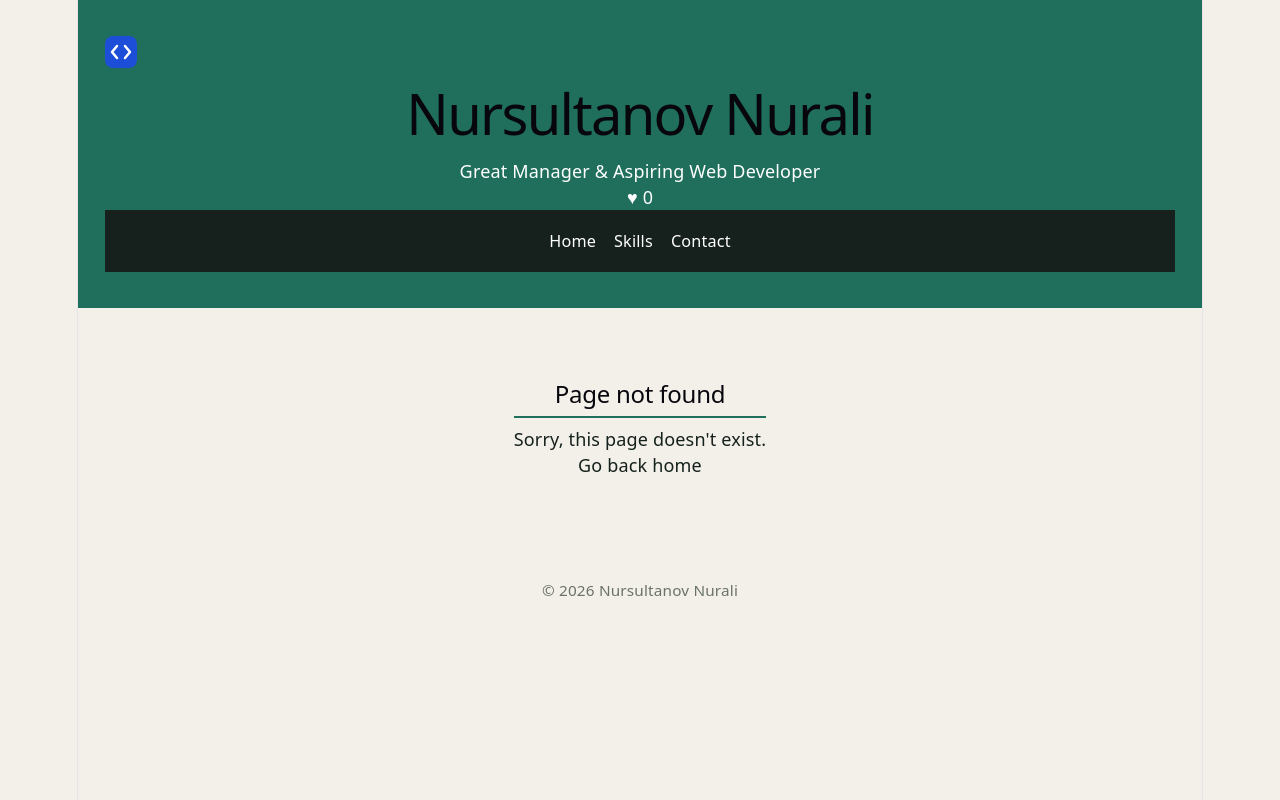
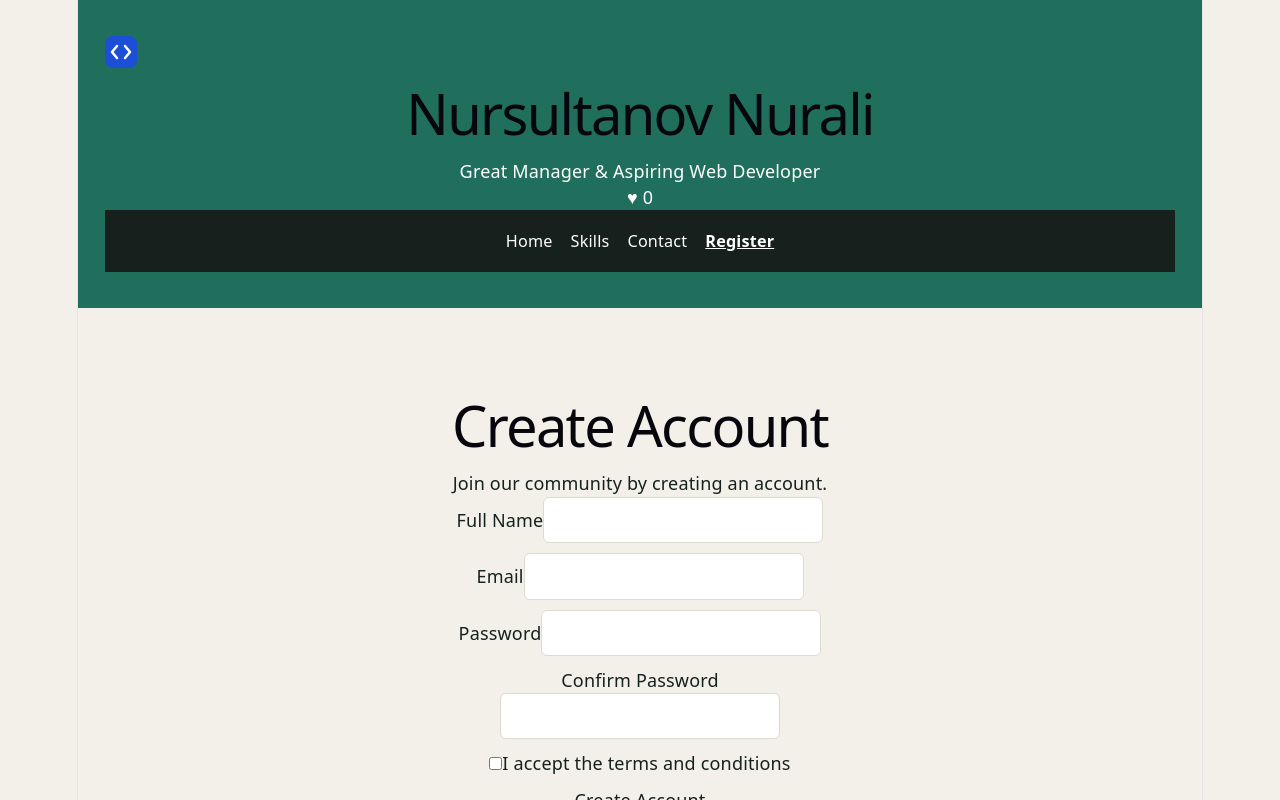
Before and after one commit to nrsltanovnrali-byte/iwamad-practice, a React (Vite) app: page /register in a window 1280 px wide. Before the commit this address had no page. Shown: the top 800 px of the page. Built offline with nearby package versions, Linux system fonts and the light colour scheme.

Commit message:
Week 06: registration form and validation tests

```diff
--- a/src/App.tsx
+++ b/src/App.tsx
@@ -3,6 +3,7 @@ import Layout from './components/Layout';
 import HomePage from './pages/HomePage';
 import SkillsPage from './pages/SkillsPage';
 import ContactPage from './pages/ContactPage';
+import RegisterPage from './pages/RegisterPage';
 import NotFoundPage from './pages/NotFoundPage';
 import './style.css';
 
@@ -13,6 +14,7 @@ function App() {
         <Route index element={<HomePage />} />
         <Route path="skills" element={<SkillsPage />} />
         <Route path="contact" element={<ContactPage />} />
+        <Route path="register" element={<RegisterPage />} />
         <Route path="*" element={<NotFoundPage />} />
       </Route>
     </Routes>
--- a/src/components/Header.tsx
+++ b/src/components/Header.tsx
@@ -39,6 +39,10 @@ function Header({
           <NavLink to="/contact" className={({ isActive }) => isActive ? 'active' : ''}>
             Contact
           </NavLink>
+
+          <NavLink to="/register" className={({ isActive }) => isActive ? 'active' : ''}>
+            Register
+          </NavLink>
         </nav>
       </div>
     </header>
--- /dev/null
+++ b/src/components/ui/TextField.tsx
@@ -0,0 +1,37 @@
+import type { InputHTMLAttributes } from 'react';
+
+type TextFieldProps = InputHTMLAttributes<HTMLInputElement> & {
+  label: string;
+  error?: string;
+};
+
+function TextField({
+  label,
+  error,
+  id,
+  ...props
+}: TextFieldProps) {
+  const inputId = id ?? props.name;
+  const errorId = `${inputId}-error`;
+
+  return (
+    <div className="form-field">
+      <label htmlFor={inputId}>{label}</label>
+
+      <input
+        id={inputId}
+        aria-invalid={Boolean(error)}
+        aria-describedby={error ? errorId : undefined}
+        {...props}
+      />
+
+      {error && (
+        <p id={errorId} role="alert" className="field-error">
+          {error}
+        </p>
+      )}
+    </div>
+  );
+}
+
+export default TextField;
--- /dev/null
+++ b/src/lib/validateRegistration.ts
@@ -0,0 +1,46 @@
+export type RegistrationValues = {
+  fullName: string;
+  email: string;
+  password: string;
+  confirmPassword: string;
+  acceptTerms: boolean;
+};
+
+export type RegistrationErrors = Partial<
+  Record<keyof RegistrationValues, string>
+>;
+
+export function validateRegistration(
+  values: RegistrationValues
+): RegistrationErrors {
+  const errors: RegistrationErrors = {};
+
+  // Full Name validation
+  if (values.fullName.trim().length < 2) {
+    errors.fullName = 'Enter your full name';
+  }
+
+  // Email validation
+  if (!/^[^\s@]+@[^\s@]+\.[^\s@]+$/.test(values.email)) {
+    errors.email = 'Enter a valid email, like name@example.com';
+  }
+
+  // Password validation
+  if (values.password.length < 8) {
+    errors.password = 'Use at least 8 characters';
+  } else if (!/\d/.test(values.password)) {
+    errors.password = 'Include at least one number';
+  }
+
+  // Confirm Password validation
+  if (values.confirmPassword !== values.password) {
+    errors.confirmPassword = 'Passwords do not match';
+  }
+
+  // Terms validation
+  if (!values.acceptTerms) {
+    errors.acceptTerms = 'Accept the terms to continue';
+  }
+
+  return errors;
+}
--- /dev/null
+++ b/src/pages/RegisterPage.tsx
@@ -0,0 +1,175 @@
+import { useState } from 'react';
+import type { ChangeEvent, FocusEvent, FormEvent } from 'react';
+
+import {
+  validateRegistration,
+  type RegistrationValues,
+  type RegistrationErrors,
+} from '../lib/validateRegistration';
+
+import TextField from '../components/ui/TextField';
+
+function RegisterPage() {
+  const [values, setValues] = useState<RegistrationValues>({
+    fullName: '',
+    email: '',
+    password: '',
+    confirmPassword: '',
+    acceptTerms: false,
+  });
+
+  const [errors, setErrors] = useState<RegistrationErrors>({});
+  const [touched, setTouched] = useState<
+    Record<string, boolean>
+  >({});
+
+  const [submitted, setSubmitted] = useState(false);
+  const [attemptedSubmit, setAttemptedSubmit] = useState(false);
+
+  function handleChange(event: ChangeEvent<HTMLInputElement>) {
+    const { name, type, value, checked } = event.target;
+
+    const updatedValues = {
+      ...values,
+      [name]: type === 'checkbox' ? checked : value,
+    };
+
+    setValues(updatedValues);
+
+    // Update errors after a field has been touched
+    // or after a submit attempt.
+    if (touched[name] || attemptedSubmit) {
+      setErrors(validateRegistration(updatedValues));
+    }
+  }
+
+  function handleBlur(event: FocusEvent<HTMLInputElement>) {
+    const { name } = event.target;
+
+    setTouched((previous) => ({
+      ...previous,
+      [name]: true,
+    }));
+
+    setErrors(validateRegistration(values));
+  }
+
+  function handleSubmit(event: FormEvent<HTMLFormElement>) {
+    event.preventDefault();
+
+    setAttemptedSubmit(true);
+
+    const validationErrors = validateRegistration(values);
+
+    setErrors(validationErrors);
+
+    if (Object.keys(validationErrors).length === 0) {
+      setSubmitted(true);
+    }
+  }
+
+  function getError(field: keyof RegistrationValues) {
+    if (touched[field] || attemptedSubmit) {
+      return errors[field];
+    }
+
+    return undefined;
+  }
+
+  if (submitted) {
+    return (
+      <main>
+        <h1>Thank you!</h1>
+
+        <p role="status">
+          Thanks, {values.fullName}. You are registered.
+        </p>
+      </main>
+    );
+  }
+
+  return (
+    <main>
+      <h1>Create Account</h1>
+
+      <p>Join our community by creating an account.</p>
+
+      <form onSubmit={handleSubmit} noValidate>
+
+        <TextField
+          label="Full Name"
+          name="fullName"
+          type="text"
+          value={values.fullName}
+          onChange={handleChange}
+          onBlur={handleBlur}
+          error={getError('fullName')}
+        />
+
+        <TextField
+          label="Email"
+          name="email"
+          type="email"
+          value={values.email}
+          onChange={handleChange}
+          onBlur={handleBlur}
+          error={getError('email')}
+        />
+
+        <TextField
+          label="Password"
+          name="password"
+          type="password"
+          value={values.password}
+          onChange={handleChange}
+          onBlur={handleBlur}
+          error={getError('password')}
+        />
+
+        <TextField
+          label="Confirm Password"
+          name="confirmPassword"
+          type="password"
+          value={values.confirmPassword}
+          onChange={handleChange}
+          onBlur={handleBlur}
+          error={getError('confirmPassword')}
+        />
+
+        <div>
+          <label htmlFor="acceptTerms">
+            <input
+              id="acceptTerms"
+              name="acceptTerms"
+              type="checkbox"
+              checked={values.acceptTerms}
+              onChange={handleChange}
+              onBlur={handleBlur}
+              aria-invalid={Boolean(getError('acceptTerms'))}
+              aria-describedby={
+                getError('acceptTerms')
+                  ? 'acceptTerms-error'
+                  : undefined
+              }
+            />
+
+            I accept the terms and conditions
+          </label>
+
+          {getError('acceptTerms') && (
+            <p id="acceptTerms-error" role="alert">
+              {getError('acceptTerms')}
+            </p>
+          )}
+        </div>
+
+        <button type="submit">
+          Create Account
+        </button>
+
+      </form>
+    </main>
+  );
+}
+
+export default RegisterPage;
```
Also changed, not shown: 4 other files (tests, documents, lock files or other folders).
